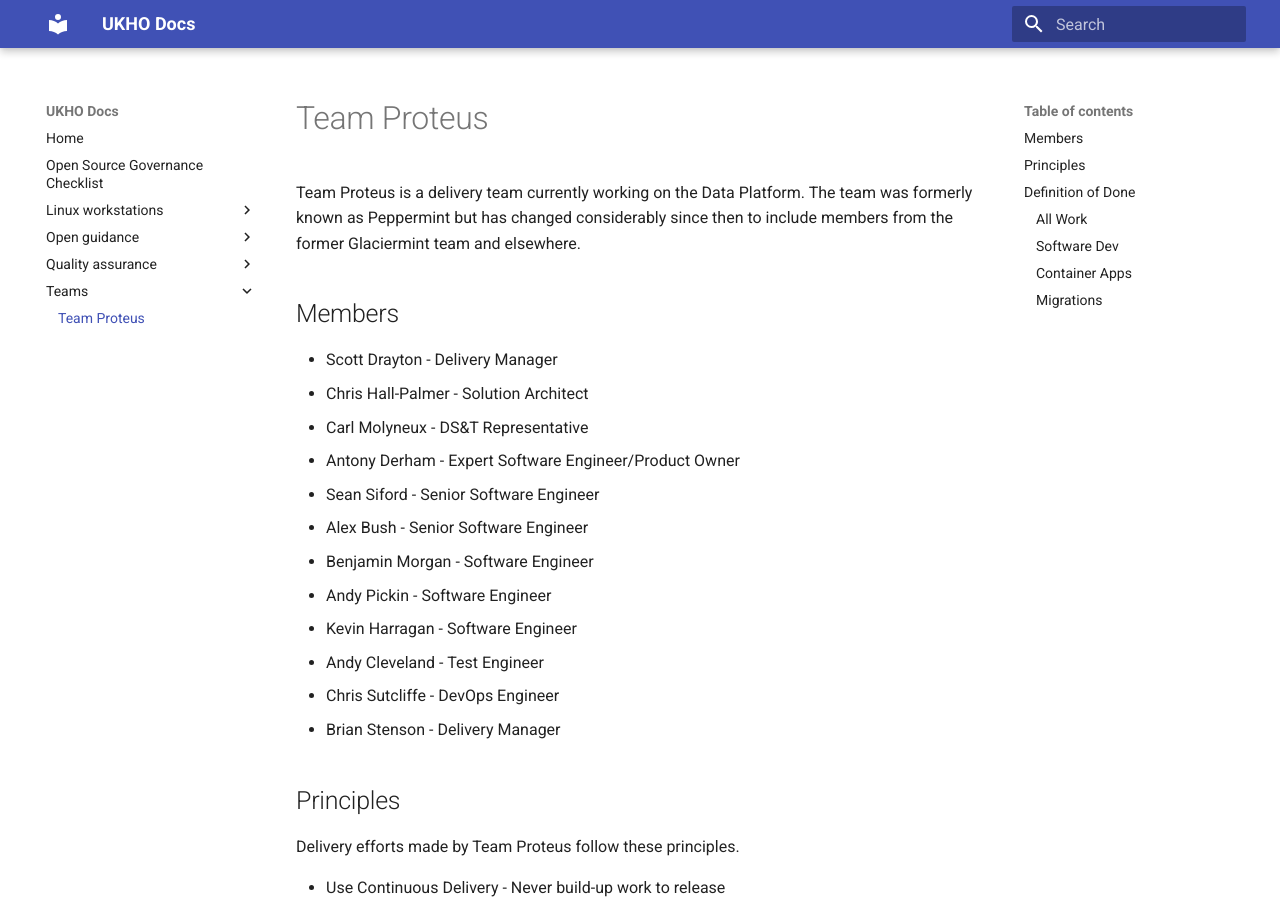
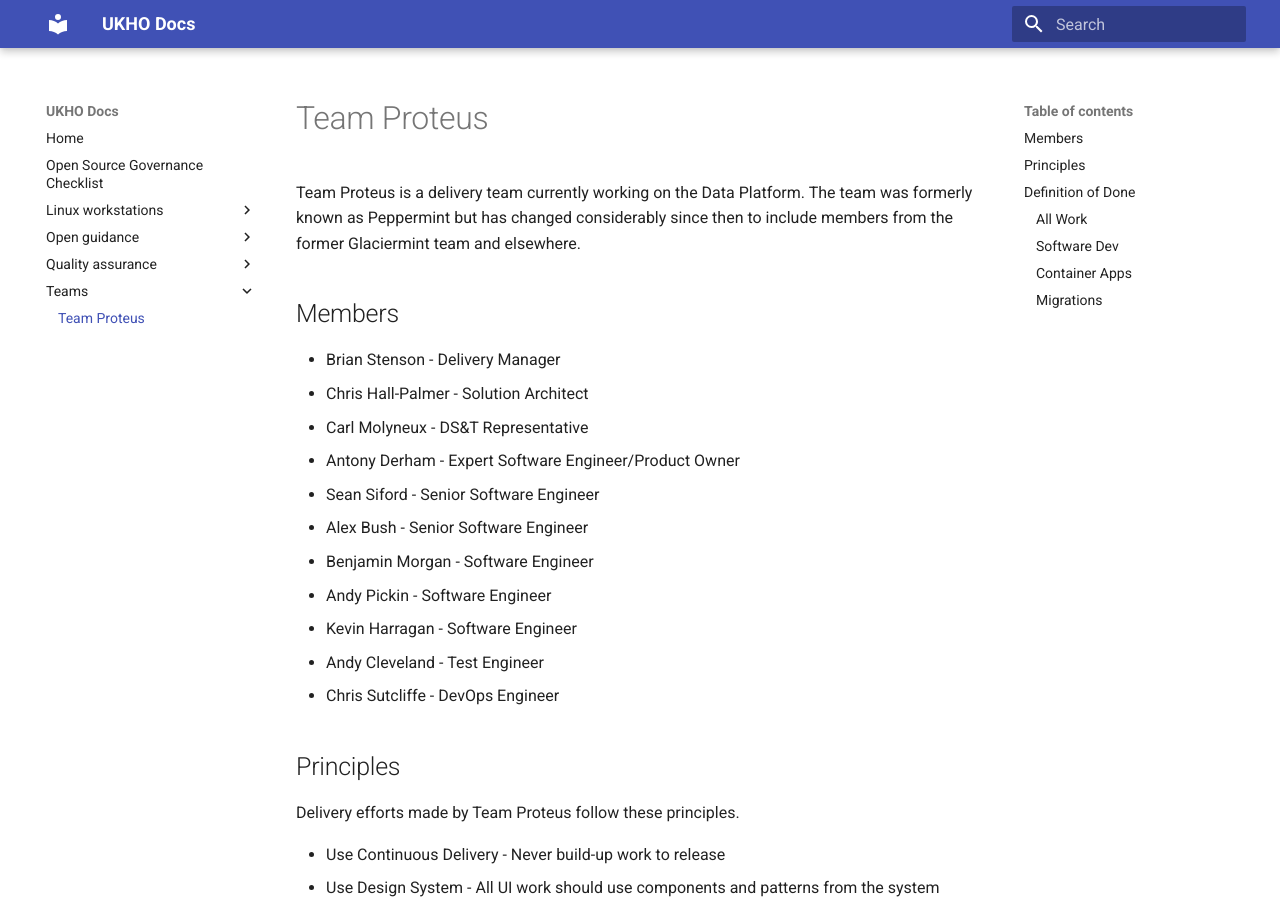
Before and after one commit to UKHO/docs, an MkDocs documentation site: the page built from docs/teams/proteus.md, in a window 1280 px wide and 900 px high. Built offline with MkDocs 1.6.1 and Material for MkDocs 9.7.7, drawn with Linux system fonts in a browser that asks for light colours.

Commit message:
Update proteus.md

```diff
--- a/docs/teams/proteus.md
+++ b/docs/teams/proteus.md
@@ -2,7 +2,7 @@
 Team Proteus is a delivery team currently working on the Data Platform. The team was formerly known as Peppermint but has changed considerably since then to include members from the former Glaciermint team and elsewhere.
 
 ## Members
-- Scott Drayton - Delivery Manager
+- Brian Stenson - Delivery Manager
 - Chris Hall-Palmer - Solution Architect
 - Carl Molyneux - DS&T Representative
 - Antony Derham - Expert Software Engineer/Product Owner
@@ -13,7 +13,7 @@ Team Proteus is a delivery team currently working on the Data Platform. The team
 - Kevin Harragan - Software Engineer
 - Andy Cleveland - Test Engineer
 - Chris Sutcliffe - DevOps Engineer
-- Brian Stenson - Delivery Manager
+
 ## Principles
 Delivery efforts made by Team Proteus follow these principles.
 
```
